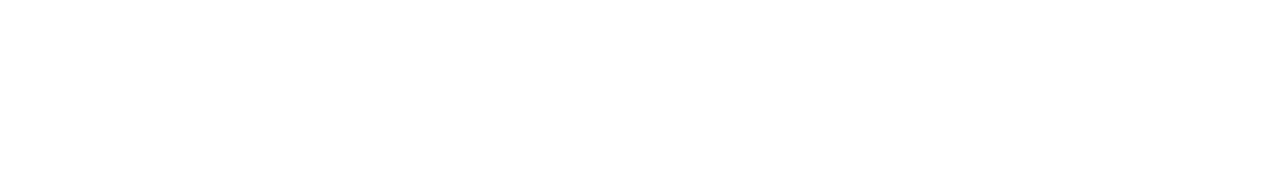
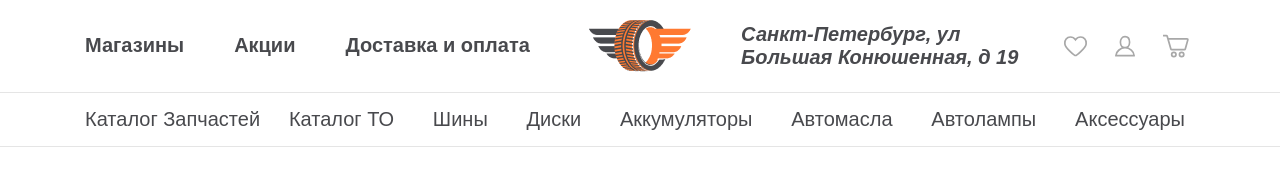
Before and after one commit to ilhomjon55/shina-magazin, a plain HTML site: page index.html in a window 1280 px wide. Drawn offline with Linux system fonts and the light colour scheme.

Commit message:
Add header

```diff
--- a/index.html
+++ b/index.html
@@ -1,17 +1,94 @@
 <!DOCTYPE html>
-<html lang="en">
+<html lang="ru">
+	<head>
+		<meta charset="UTF-8" />
+		<meta name="viewport" content="width=device-width, initial-scale=1.0" />
+		<link rel="stylesheet" href="css/main.min.css" />
+		<title>Document</title>
+	</head>
 
-<head>
-  <meta charset="UTF-8">
-  <meta name="viewport" content="width=device-width, initial-scale=1.0">
-  <link rel="stylesheet" href="css/main.min.css">
-  <title>Document</title>
-</head>
+	<body>
+		<!-- ================================
+      Header Top
+      ================================ -->
+		<header>
+			<!-- Header top -->
+			<div class="header-top">
+				<div class="container">
+					<!-- Header top left list -->
+					<ul class="header-top__left-list">
+						<li class="header-top__left-item">
+							<a class="header-top__left-link" href="#">Магазины</a>
+						</li>
+						<li class="header-top__left-item">
+							<a class="header-top__left-link" href="#">Акции</a>
+						</li>
+						<li class="header-top__left-item">
+							<a class="header-top__left-link" href="#">
+								Доставка и оплата
+							</a>
+						</li>
+					</ul>
+					<!-- Logo -->
+					<a href="#" class="logo__link">
+						<img src="img/logo-img.png" alt="Site logo" />
+					</a>
+					<!-- Header top right list -->
+					<div class="header-top__right">
+						<address class="header-top__location">
+							Санкт-Петербург, ул Большая Конюшенная, д 19
+						</address>
+						<div class="header-top__btns">
+							<button class="header-top__btn liked-btn">
+								<img src="img/like.svg" alt="Like icon" />
+							</button>
+							<button class="header-top__btn profile-btn">
+								<img src="img/profile.svg" alt="Profile icon" />
+							</button>
+							<button class="header-top__btn korzinka-btn">
+								<img src="img/korzinka.svg" alt="korzinka icon" />
+							</button>
+						</div>
+					</div>
+				</div>
+				<!-- container -->
+			</div>
 
-<body>
+			<!-- Header bottom -->
+			<div class="header-bottom">
+				<div class="container">
+					<nav class="site__nav">
+						<ul class="nav__list">
+							<li class="nav__item">
+								<a href="#" class="nav__link">Каталог запчастей</a>
+							</li>
+							<li class="nav__item">
+								<a href="#" class="nav__link">Каталог ТО</a>
+							</li>
+							<li class="nav__item">
+								<a href="#" class="nav__link">Шины</a>
+							</li>
+							<li class="nav__item">
+								<a href="#" class="nav__link">Диски</a>
+							</li>
+							<li class="nav__item">
+								<a href="#" class="nav__link">Аккумуляторы</a>
+							</li>
+							<li class="nav__item">
+								<a href="#" class="nav__link">Автомасла</a>
+							</li>
+							<li class="nav__item">
+								<a href="#" class="nav__link">Автолампы</a>
+							</li>
+							<li class="nav__item">
+								<a href="#" class="nav__link">Аксессуары</a>
+							</li>
+						</ul>
+					</nav>
+				</div>
+			</div>
+		</header>
 
-
-  <script src="js/main.js"> </script>
-</body>
-
+		<script src="js/main.js"></script>
+	</body>
 </html>
--- a/scss/blocks/_blocks.scss
+++ b/scss/blocks/_blocks.scss
@@ -1 +1,4 @@
 @import "container";
+@import "header-top";
+@import "header-bottom";
+@import "footer";
--- /dev/null
+++ b/scss/blocks/_header-bottom.scss
@@ -0,0 +1,53 @@
+.header-bottom {
+   border-bottom: 1px solid rgba(0, 0, 0, 0.1);
+}
+
+.nav__list {
+   display: flex;
+   justify-content: space-between;
+   align-items: center;
+   margin: 0;
+   padding-left: 0;
+   list-style-type: none;
+
+}
+
+.nav__item {
+   position: relative;
+}
+
+
+.nav__item+.nav__item {
+   padding-left: 10px;
+   padding-right: 10px;
+}
+
+.nav__item::after {
+   position: absolute;
+   bottom: 0;
+   left: 0;
+   width: 100%;
+   height: 3px;
+   background: #FF7931;
+   opacity: 0;
+   content: '';
+   transition: opacity 0.3s ease;
+}
+
+.nav__item:hover::after {
+   opacity: 1;
+}
+
+
+
+.nav__link {
+   display: inline-block;
+   padding-top: 15px;
+   padding-bottom: 15px;
+   font-size: 20px;
+   line-height: 23px;
+   text-transform: capitalize;
+   color: #48494D;
+   text-decoration: none;
+   transition: color 0.8s ease;
+}
--- /dev/null
+++ b/scss/blocks/_header-top.scss
@@ -0,0 +1,82 @@
+.header-top {
+   border-bottom: 1px solid rgba(0, 0, 0, 0.1);
+}
+
+.header-top .container {
+   display: flex;
+   align-items: center;
+   padding-top: 20px;
+   padding-bottom: 20px;
+}
+
+.header-top__left-list {
+   width: 100%;
+   max-width: 520px;
+   display: flex;
+   align-items: center;
+   margin-top: 0;
+   margin-bottom: 0;
+   padding: 0;
+   list-style-type: none;
+}
+
+.header-top__left-item+.header-top__left-item {
+   margin-left: 50px;
+}
+
+.header-top__left-link {
+   display: inline-block;
+   font-weight: bold;
+   font-size: 20px;
+   line-height: 23px;
+   color: #48494D;
+   text-decoration: none;
+}
+
+.header-top__left-link:hover {
+   opacity: 0.7;
+}
+
+.logo__link {
+   flex-shrink: 0;
+   margin-right: 50px;
+   margin-left: 50px;
+}
+
+.logo__link:hover {
+   opacity: 0.7;
+}
+
+.header-top__right {
+   width: 100%;
+   max-width: 520px;
+   display: flex;
+}
+
+.header-top__location {
+   width: 100%;
+   max-width: 280px;
+   font-weight: bold;
+   font-size: 20px;
+   line-height: 23px;
+   color: #48494D;
+}
+
+.header-top__btns {
+   display: flex;
+   align-items: center;
+   margin-left: 37px;
+}
+
+.header-top__btn {
+   background: transparent;
+   border: none;
+}
+
+.header-top__btn:hover {
+   opacity: 0.7;
+}
+
+.header-top__btn+.header-top__btn {
+   margin-left: 16px;
+}
```
Also changed, not shown: css/main.min.css, img/korzinka.svg (added), img/like.svg (added), img/location.svg (added), img/logo-img.png (added), img/logo-img@2x.png (added), img/profile.svg (added), scss/blocks/_footer.scss (added), 1 other file.
